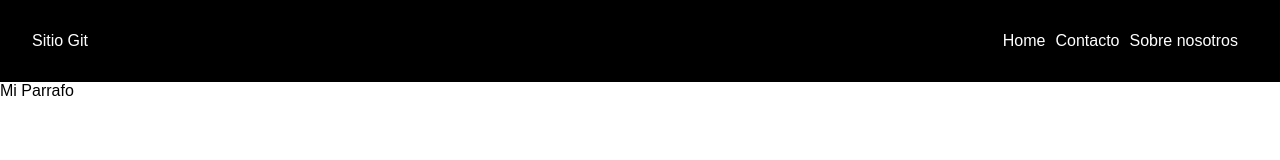
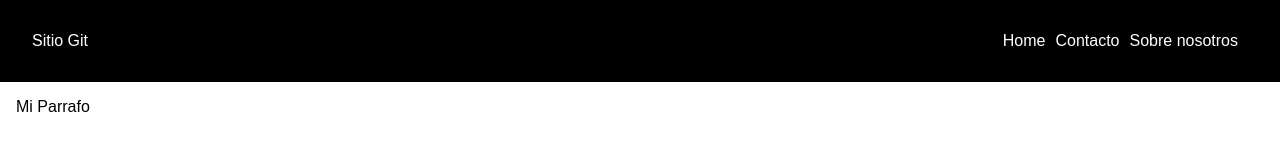
Before and after one commit to natartist/webcursodegit, a plain HTML site: page index.html in a window 1280 px wide. Drawn offline with Linux system fonts and the light colour scheme.

Commit message:
agregamos un padding al style

```diff
--- a/css/styles.css
+++ b/css/styles.css
@@ -25,3 +25,6 @@ nav {
     list-style: none;
 
 }
+.container {
+    padding: 1rem;
+}
```
